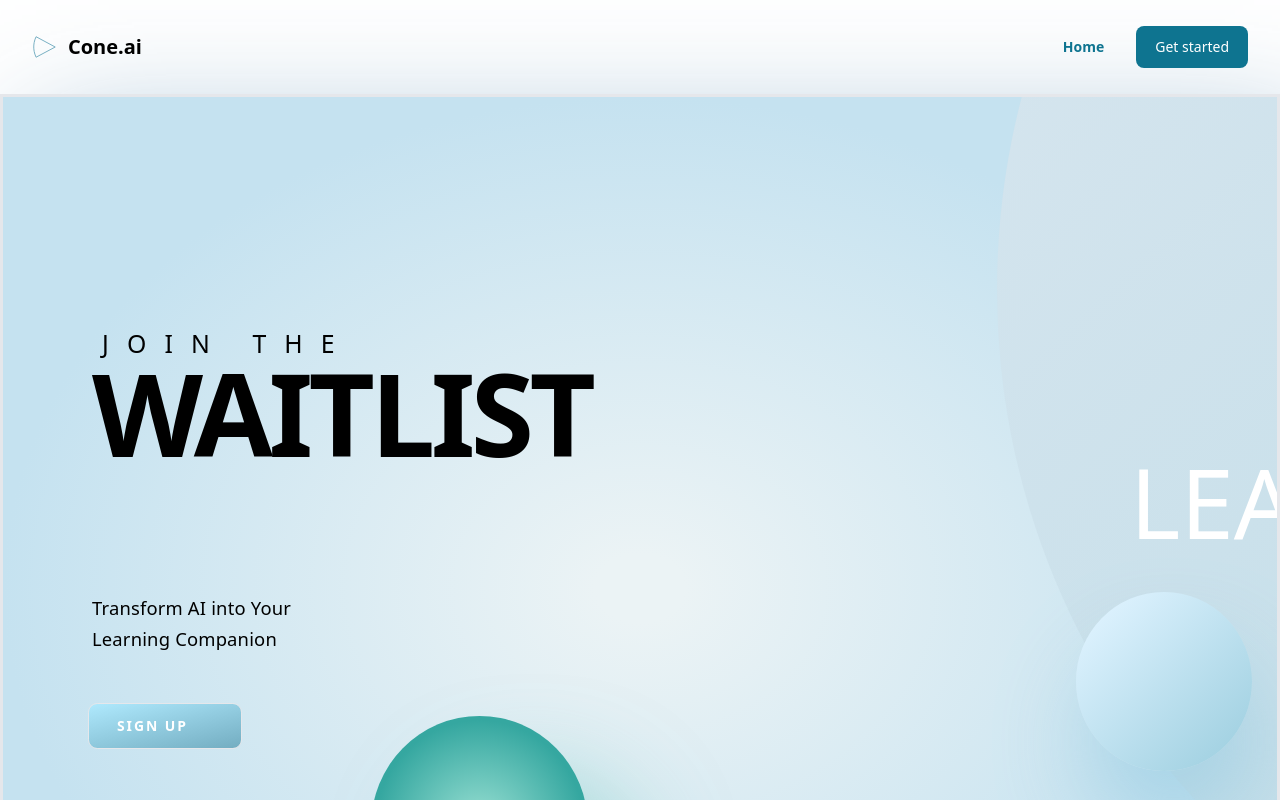
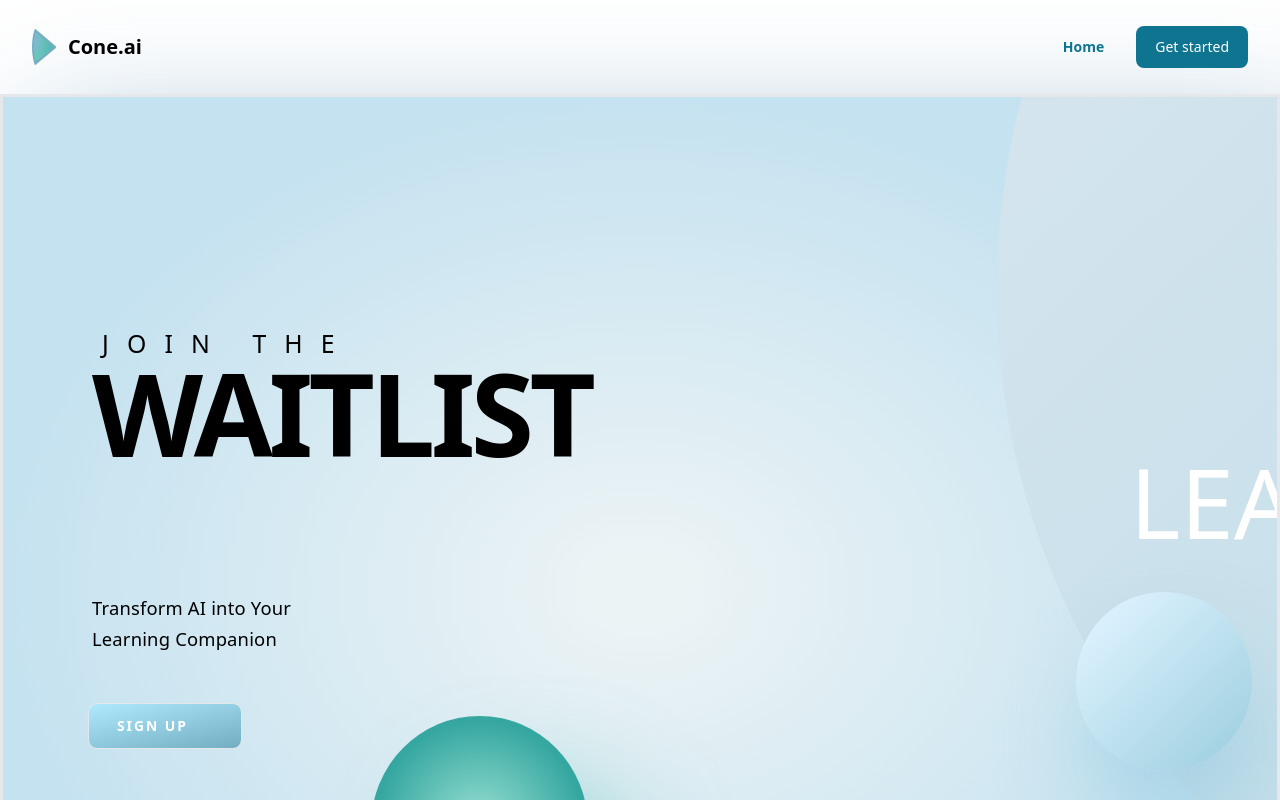
Before and after one commit to vineet-sinha/coach-web, a Next.js app: page / in a window 1280 px wide. Shown: the top 800 px of the page. Built offline with nearby package versions, Linux system fonts and the light colour scheme; no server answers.

Commit message:
updated logo

```diff
--- a/components/AppLayout.tsx
+++ b/components/AppLayout.tsx
@@ -48,7 +48,7 @@ export default function RootLayout({
       <header className="sticky top-0 left-0 w-full justify-between items-center p-4 z-10">
         <Navbar fluid theme={navbarTheme} className="w-full">
           <Navbar.Brand href="/">
-            <Image src="/cone-ai.svg" className="mr-3 h-6 sm:h-9" width="24" height="24" alt="Cone.ai Logo" />
+            <Image src="/cone-ai-192x192.png" className="mr-3 h-6 sm:h-9" width="24" height="24" alt="Cone.ai Logo" />
             <span className="self-center whitespace-nowrap text-xl font-semibold">
               Cone.ai
             </span>
--- a/pages/chat.tsx
+++ b/pages/chat.tsx
@@ -8,7 +8,7 @@ export default function Home() {
       <Head>
         <title>Cone.ai - Coach</title>
         <meta name="description" content="Your Coach" />
-        <link rel="icon" href="/favicon.ico" />
+        <link rel="icon" href="/cone-ai-192x192.png" />
       </Head>
 
       <main>
--- a/pages/index.tsx
+++ b/pages/index.tsx
@@ -8,7 +8,7 @@ export default function Home() {
       <Head>
         <title>Cone.ai - Coach</title>
         <meta name="description" content="Your Coach" />
-        <link rel="icon" href="/cone-ai.svg" />
+        <link rel="icon" href="/cone-ai-192x192.png" />
       </Head>
       <div className="h-[30.688rem] w-[7.375rem] relative [background:radial-gradient(50%_50%_at_50%_50%,_#9ae0d3,_#35a7a0_96.07%)] hidden z-[0]" />
       {/* <img
```
Also changed, not shown: public/cone-ai-192x192.png (added).
